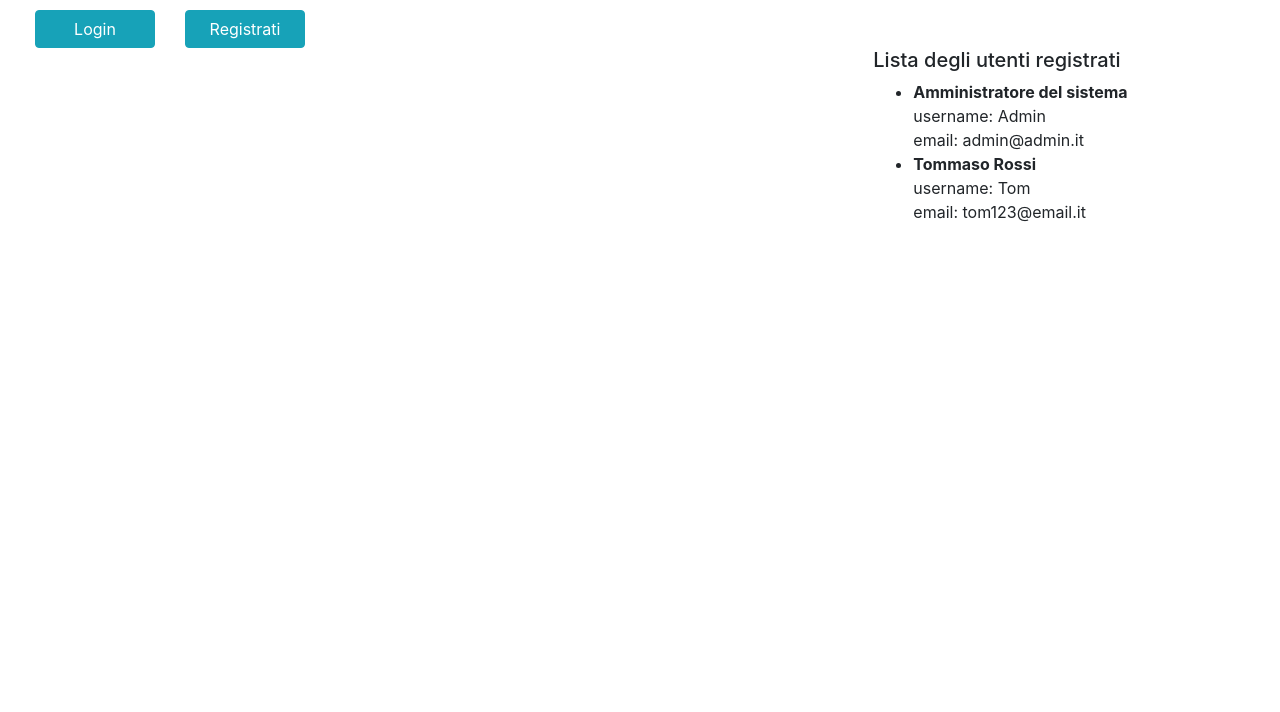
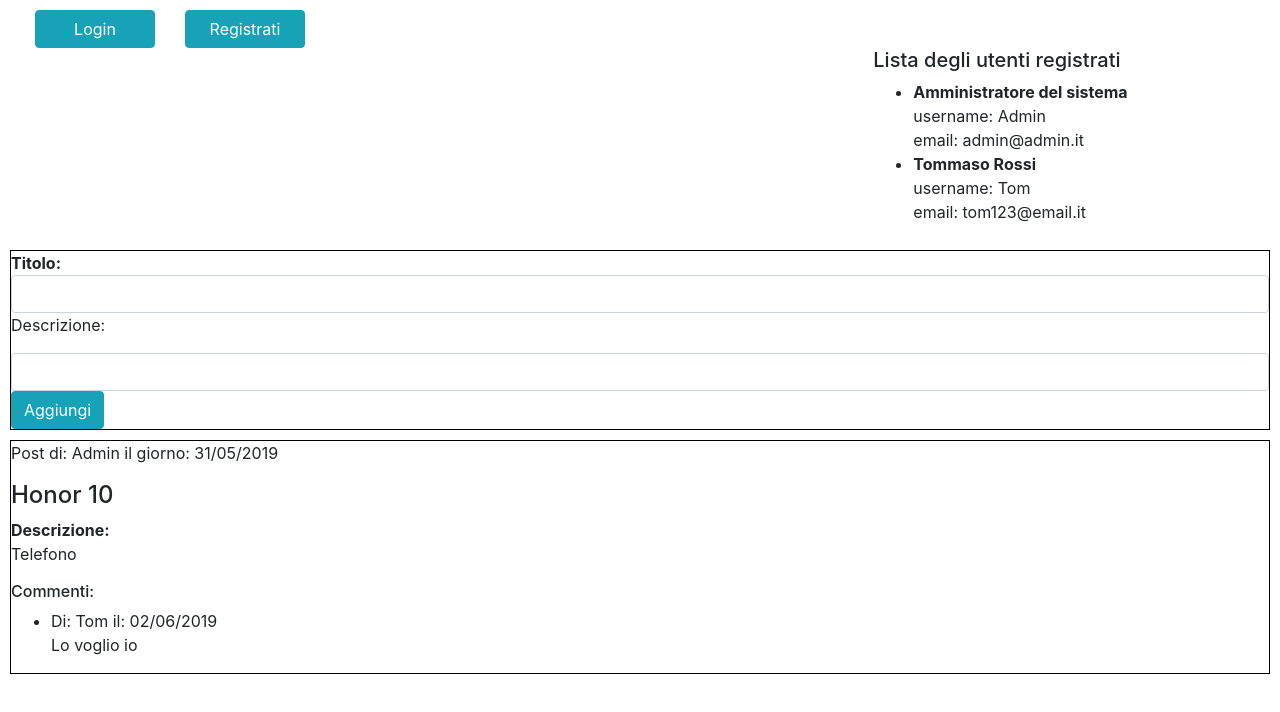
Before and after one commit to RasoliDavide/RasoliProgettoFinale, an Angular app in the folder ProgettoFinaleRasoli/: page / in a window 1280 px wide. Shown: the top 712 px of the page. Built offline with nearby package versions, Linux system fonts and the light colour scheme.

Commit message:
FattaBacheca

```diff
--- a/ProgettoFinaleRasoli/src/app/app.component.css
+++ b/ProgettoFinaleRasoli/src/app/app.component.css
@@ -3,3 +3,7 @@
     width: 120px;
     margin: 10px 10px 0px 20px;
 }
+.bacheca
+{
+    padding:100px;
+}
--- a/ProgettoFinaleRasoli/src/app/app.component.html
+++ b/ProgettoFinaleRasoli/src/app/app.component.html
@@ -16,3 +16,6 @@
     <app-visua-utenti class="col-sm-4" [utenti]="utenti"></app-visua-utenti>
 
 </div>
+<div class="col-dt-12">
+    <app-bacheca [loggedUser]="loggedUser"></app-bacheca>
+</div>
--- a/ProgettoFinaleRasoli/src/app/bacheca/bacheca.component.css
+++ b/ProgettoFinaleRasoli/src/app/bacheca/bacheca.component.css
@@ -0,0 +1,5 @@
+div
+{
+    margin: 10px;
+    border: 1px solid black;
+}
--- a/ProgettoFinaleRasoli/src/app/bacheca/bacheca.component.html
+++ b/ProgettoFinaleRasoli/src/app/bacheca/bacheca.component.html
@@ -1,3 +1,20 @@
-<p>
-  bacheca works!
-</p>
+<button *ngIf="loggedUser">Pubblica nuovo post</button>
+<div class="form-group">
+  <form [formGroup]="postForm" (ngSubmit)="addAnnuncio()">
+    <strong>Titolo:</strong> <input class="form-control" [formControl]="postForm.controls['titolo']">
+    <p>Descrizione: </p> <input class="form-control" [formControl]="postForm.controls['descrizione']">
+    <button class="btn btn-info" type="submit">Aggiungi</button>
+  </form>
+</div>
+<div *ngFor="let viviana of viviane">
+  <p>Post di: {{viviana.username}} il giorno: {{viviana.data}}</p>
+  <h4>{{viviana.titolo}}</h4>
+  <p><strong>Descrizione:</strong><br>
+    {{viviana.descrizione}}</p>
+  <h6>Commenti: </h6>
+  <ul>
+    <li *ngFor="let com of viviana.risposte">
+      Di: {{com.username}} il: {{com.data}}<br>
+      {{com.testo}}</li>
+  </ul>
+</div>
--- a/ProgettoFinaleRasoli/src/app/bacheca/bacheca.component.ts
+++ b/ProgettoFinaleRasoli/src/app/bacheca/bacheca.component.ts
@@ -1,14 +1,37 @@
-import { Component, OnInit } from '@angular/core';
-
+import { Component, OnInit, Input } from '@angular/core';
+import {Commento} from '../commento';
+import {DefAnnunci} from '../mock-annunci';
+import {Annuncio} from '../Annuncio';
+import {Utente} from '../user'
+import { FormBuilder, FormGroup, Validators } from '@angular/forms';
 @Component({
   selector: 'app-bacheca',
   templateUrl: './bacheca.component.html',
   styleUrls: ['./bacheca.component.css']
 })
 export class BachecaComponent implements OnInit {
-
-  constructor() { }
-
+  @Input() loggedUser : Utente;
+  postForm : FormGroup;
+  viviane : Annuncio[] = DefAnnunci;
+  constructor(fb : FormBuilder) {
+    this.postForm = fb.group(
+      {
+        titolo: ['', Validators.required],
+        descrizione: ['', Validators.required]
+      }
+    )
+  }
+  addAnnuncio()
+  {
+    if(this.postForm.valid)
+    {
+      let d = new Date();
+      let data = d.getDate() + "/" + (d.getMonth() + 1) + "/" + d.getFullYear();
+      let u = new Annuncio(this.loggedUser.username, data, this.postForm.controls['titolo'].value,
+      this.postForm.controls['descrizione'].value, new Array<Commento>());
+      this.viviane.push(u);
+    }
+  }
   ngOnInit() {
   }
 
--- /dev/null
+++ b/ProgettoFinaleRasoli/src/app/mock-annunci.ts
@@ -0,0 +1,18 @@
+import {Annuncio} from './Annuncio';
+export const DefAnnunci =
+[
+    {
+        username: "Admin",
+        data: "31/05/2019",
+        titolo: "Honor 10",
+        descrizione: "Telefono",
+        risposte:
+        [
+            {
+                username: "Tom",
+                testo: "Lo voglio io",
+                data: "02/06/2019"
+            }
+        ]
+    }
+]
```
Also changed, not shown: 1 other file (tests, documents, lock files or other folders).
